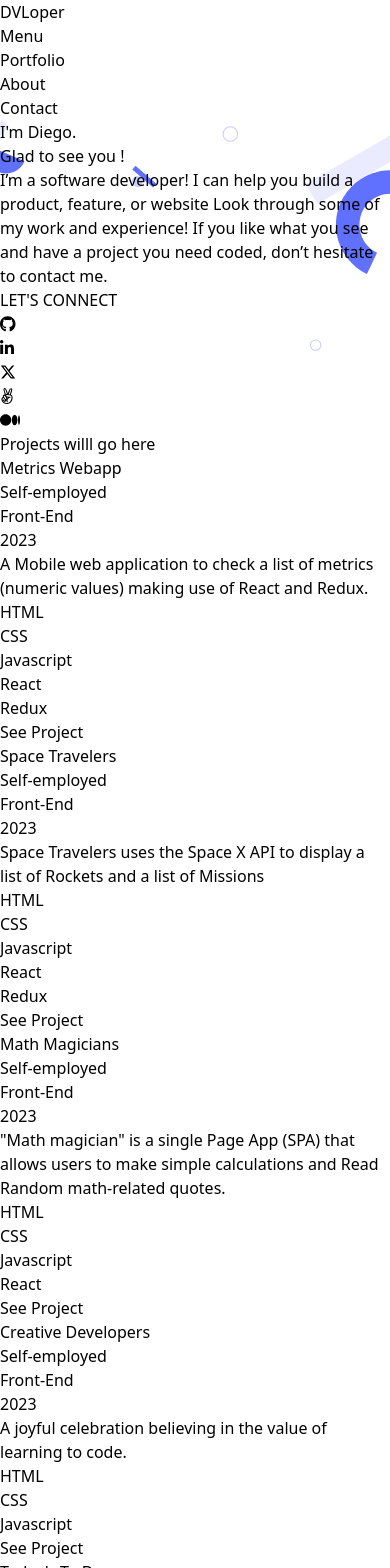
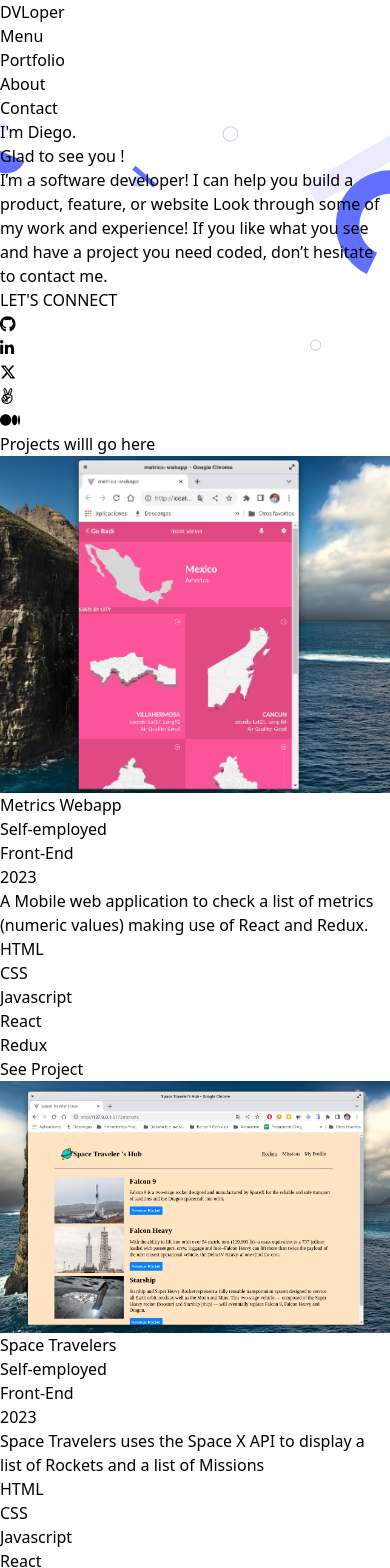
Before and after one commit to Diegogagan2587/Diegogagan2587.github.io, a React (Vite) app: page / in a window 390 px wide. Shown: the top 1568 px of the page. Built offline with nearby package versions, Linux system fonts and the light colour scheme.

Commit message:
ProjectCard: Implemente Styling for mobile version

```diff
--- a/src/components/ProjectCard.jsx
+++ b/src/components/ProjectCard.jsx
@@ -1,25 +1,38 @@
+import Btn from './Btn';
+import Tag from './Tag';
 const ProjectCard = ({ project }) => {
   return (
     <div className="card bg-white border-2 rounded-xl p-4 flex flex-col gap-3">
       <div className="container h-10 w-full bg-green-100 min-w-[295px] min-h-[220px]">
-        {/* images will go here */}
+        <img
+        src={project.img}
+        alt={`Screenshot of ${project.name}`}
+        className='object-cover w-full h-full rounded-lg'
+        />
       </div>
-      <div className="card-body min-w-[295px] min-h-[288px] border-2">
-        <h5 className="card-title font-bold text-3xl text-[#172B4D]">{project.name}</h5>
-        <ul>
-            <span>{project.company}</span>
+      <div
+        className="card-body min-w-[295px] min-h-[288px] border-2
+      flex flex-col gap-3"
+      >
+        <h5 className="card-title font-bold text-3xl text-[#172B4D]">
+          {project.name}
+        </h5>
+        <div className="flex items-center py-2 font-semibold text-sm">
+          <span className="text-[#344563]">{project.company}</span>
+          <ul className="flex list-disc gap-7 text-[#7A869A] pl-5">
             <li>{project.typeOfDev}</li>
             <li>{project.date}</li>
+          </ul>
+        </div>
+        <p className="card-text text-[#344563]">{project.description}</p>
+        <ul className="flex flex-wrap gap-2">
+          {project.technologies.map((technology) => {
+            return <Tag key={technology} text={technology} />;
+          })}
         </ul>
-        <p className="card-text">{project.description}</p>
-        <ul className="flex">
-            {project.technologies.map((technology) => {
-                return <li key={technology}>{technology}</li>
-            })}
-        </ul>
-        <button className="border-2 bg-red-100">
-            See Project
-        </button>
+        <div>
+          <Btn text="See Project" />
+        </div>
       </div>
     </div>
   );
```
